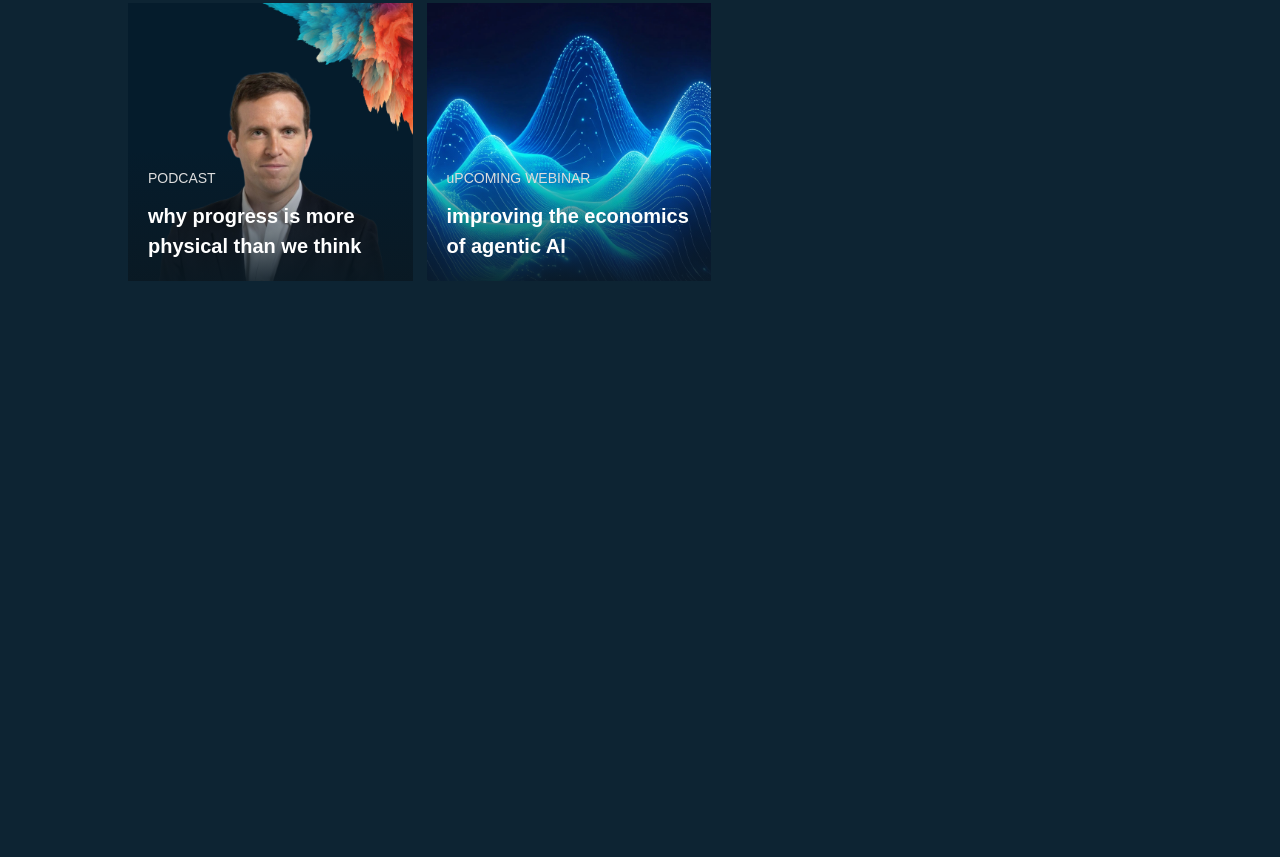
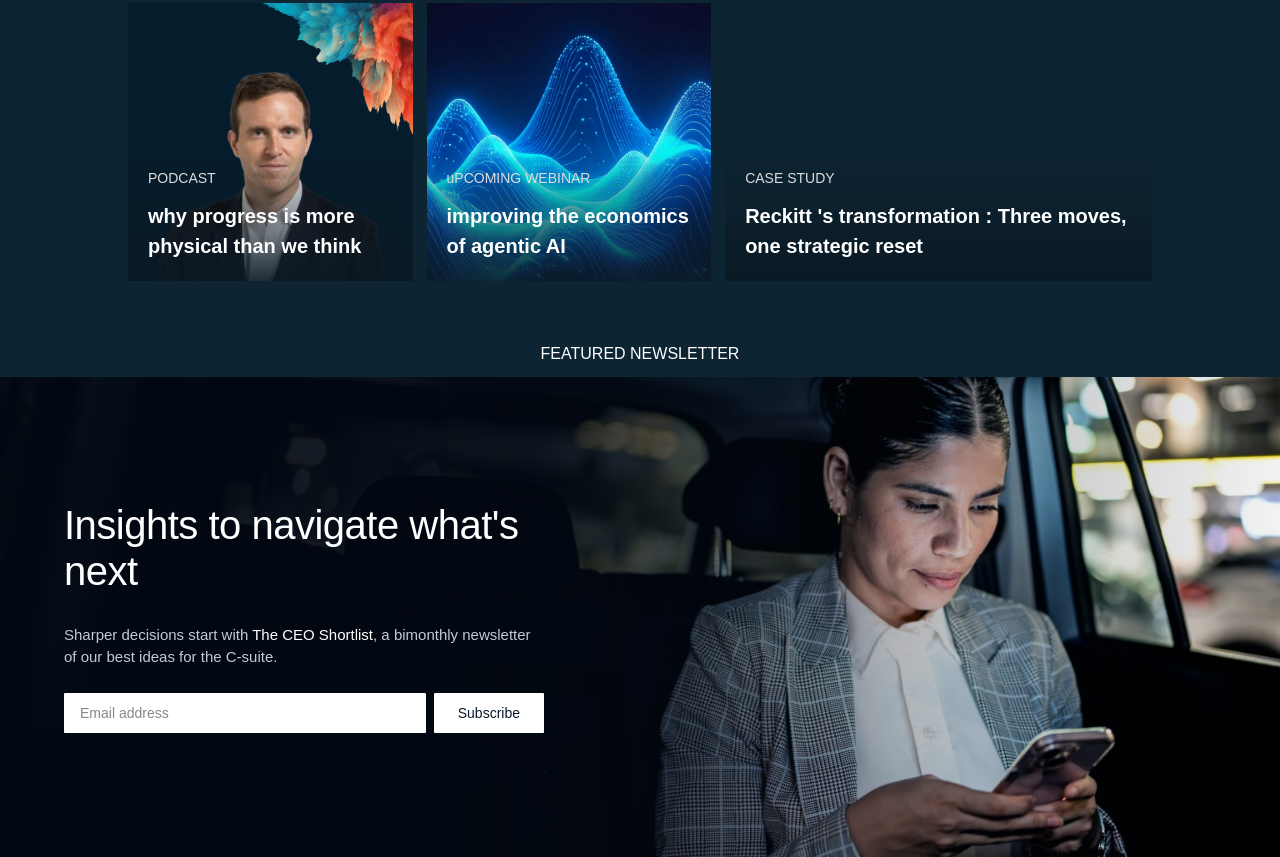
Before and after one commit to janet-barbie/Mckinsey, a plain HTML site: page index.html in a window 1280 px wide. Shown: the part 693-1550 px from the top of the page. Before the commit the page ends 1024 px from the top, so only its background shows below. Drawn offline with Linux system fonts and the light colour scheme.

Commit message:
featured news section

```diff
--- a/index.html
+++ b/index.html
@@ -74,7 +74,7 @@
         </div>
         <div class="card case-card">
           <div class="case-img">
-            <img src="../Mckinsey/images/case.png" alt="case study image" class="hero-img" />
+            <img src="../Mckinsey/images/case.png" alt="case study image" class="hero-img case" />
           </div>
           <div class="card-content">
             <small>CASE STUDY</small>
@@ -105,5 +105,29 @@
 
       </section>
     </main>
+    <section class="featured news">
+      <div class="newsletter">
+        <span>FEATURED NEWSLETTER</span>
+      </div>
+      <div class="newsletter-card">
+        <img src="/Mckinsey/images/newsletter.png" alt="newsletter-banner" class="card-bg">
+      <div class="news-card-overlay">
+        <div class="news-card-content">
+          <h2 class="title">
+           Insights to navigate what's next
+          </h2>
+          <p class="description">
+            Sharper decisions start with <em>The CEO Shortlist</em>, a bimonthly newsletter of our best ideas for the C-suite.
+          </p>
+          <form class="subscribe-form">
+            <input type="email" placeholder="Email address" required>
+            <button type="submit">Subscribe</button>
+          </form>
+        </div>
+      </div>
+      </div>
+
+
+    </section>
   </body>
 </html>
--- a/style.css
+++ b/style.css
@@ -76,8 +76,29 @@ body{
 .content-grid{
     display: grid;
     grid-template-columns: 1fr 1fr 1.5fr;
+    grid-template-rows: 1fr 1fr;
+    grid-template-areas:"article survey case" "podcast webinar case";
     gap:14px;
     height: 570px;
+}
+.article-card {
+    grid-area: article;
+}
+
+.survey-card {
+    grid-area: survey;
+}
+
+.case-card {
+    grid-area: case;
+}
+
+.podcast-card {
+    grid-area: podcast;
+}
+
+.webinar-card {
+    grid-area: webinar;
 }
 .card{
     position: relative;
@@ -107,3 +128,127 @@ body{
     width: 100%;
     object-fit: cover;
 }
+.case{
+    height: 100%;
+    width: 100%;
+    object-fit: cover;
+}
+
+.featured-news{
+    width:100%;
+    max-width: 1240px;
+    /* background-color: #060606; */
+    border-radius: 2px;
+    overflow: hidden;
+    position: relative;
+}
+.newsletter{
+    text-align: center;
+    padding: 14px 0;
+
+}
+.newsletter-card span{
+    font-size: 6px;
+    font-weight: 700;
+    letter-spacing: 1.5px;
+    color: #d1d8e0;
+    text-transform: uppercase;
+}
+.newsletter-card{
+    position: relative;
+    width: 100%;
+    height: 480px;
+    overflow: hidden;
+}
+.card-bg{
+    width: 100%;
+    height: 100%;
+    object-fit: cover;
+    object-position: center right;
+    position: absolute;
+    top:0;
+    left: 0;
+}
+
+.news-card-overlay{
+    position: absolute;
+  inset: 0;
+  background: linear-gradient(
+    90deg,
+    rgba(2, 8, 18, 0.96) 0%,
+    rgba(2, 8, 18, 0.90) 42%,
+    rgba(2, 8, 18, 0.30) 70%,
+    rgba(2, 8, 18, 0.05) 100%
+  );
+  display: flex;
+  align-items: center;
+  padding: 0 4rem;
+}
+.news-card-content{
+    max-width: 480px;
+    z-index: 2;
+}
+
+  .title {
+    font-size: 40px;
+    font-weight: 300;
+    line-height: 1.15;
+    color: #ffffff;
+    margin-bottom: 30px;
+    letter-spacing: -0.5px;
+  }
+
+  .title .arrow {
+    font-weight: 300;
+    display: inline-block;
+    margin-left: 2px;
+  }
+
+  .description {
+    font-size: 15px;
+    line-height: 1.5;
+    color: #c0ccda;
+    margin-bottom: 24px;
+  }
+
+  .description em {
+    font-style: normal;
+    color: #ffffff;
+  }
+
+
+
+
+
+.subscribe-form {
+    display: flex;
+    gap: 8px;
+    width: 100%;
+  }
+
+  .subscribe-form input {
+    flex: 1;
+    padding: 12px 16px;
+    font-size: 14px;
+    border: none;
+    border-radius: 1px;
+    outline: none;
+    background-color: #ffffff;
+    color: #333333;
+  }
+
+  .subscribe-form input::placeholder {
+    color: #888888;
+  }
+
+  .subscribe-form button {
+    padding: 12px 24px;
+    font-size: 14px;
+    font-weight: 500;
+    background-color: #ffffff;
+    color: #0b192c;
+    border: none;
+    border-radius: 1px;
+    cursor: pointer;
+    transition: background-color 0.2s ease;
+  }
```
Also changed, not shown: images/newsletter.png (added).
